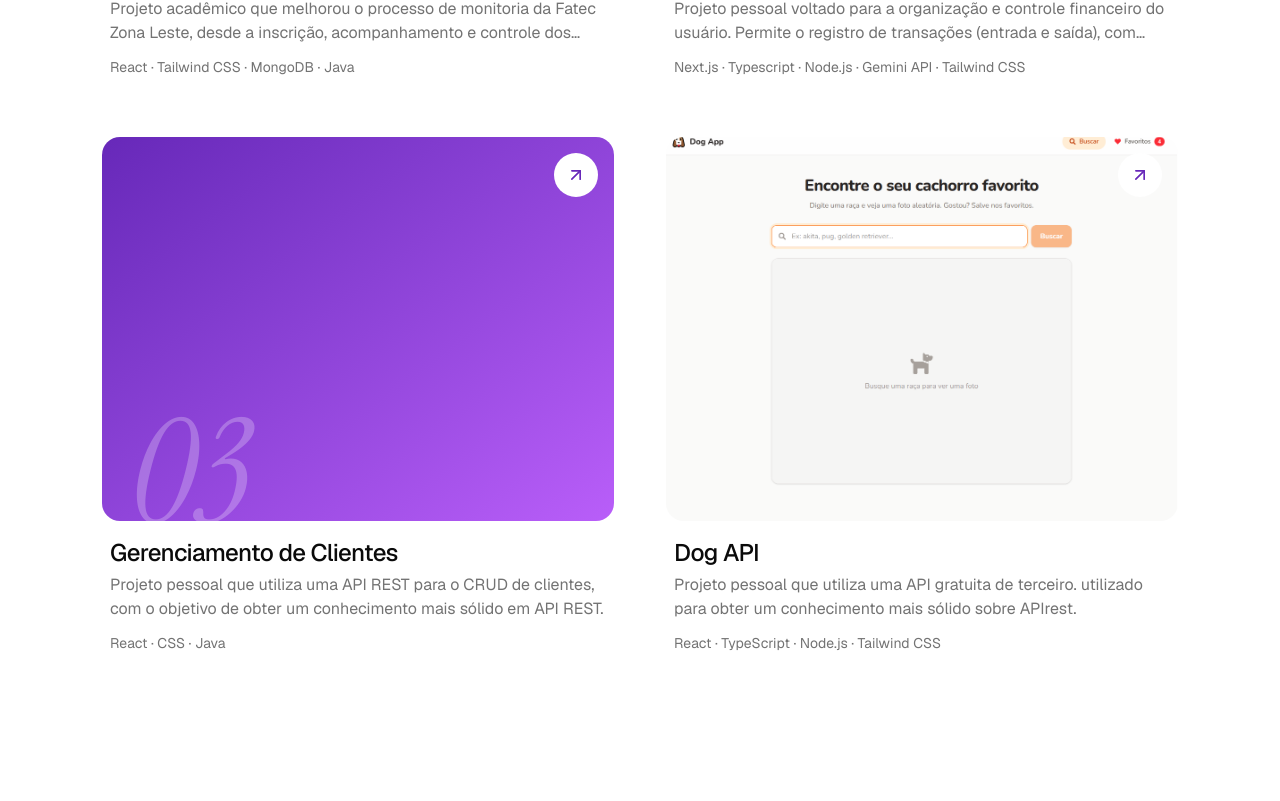
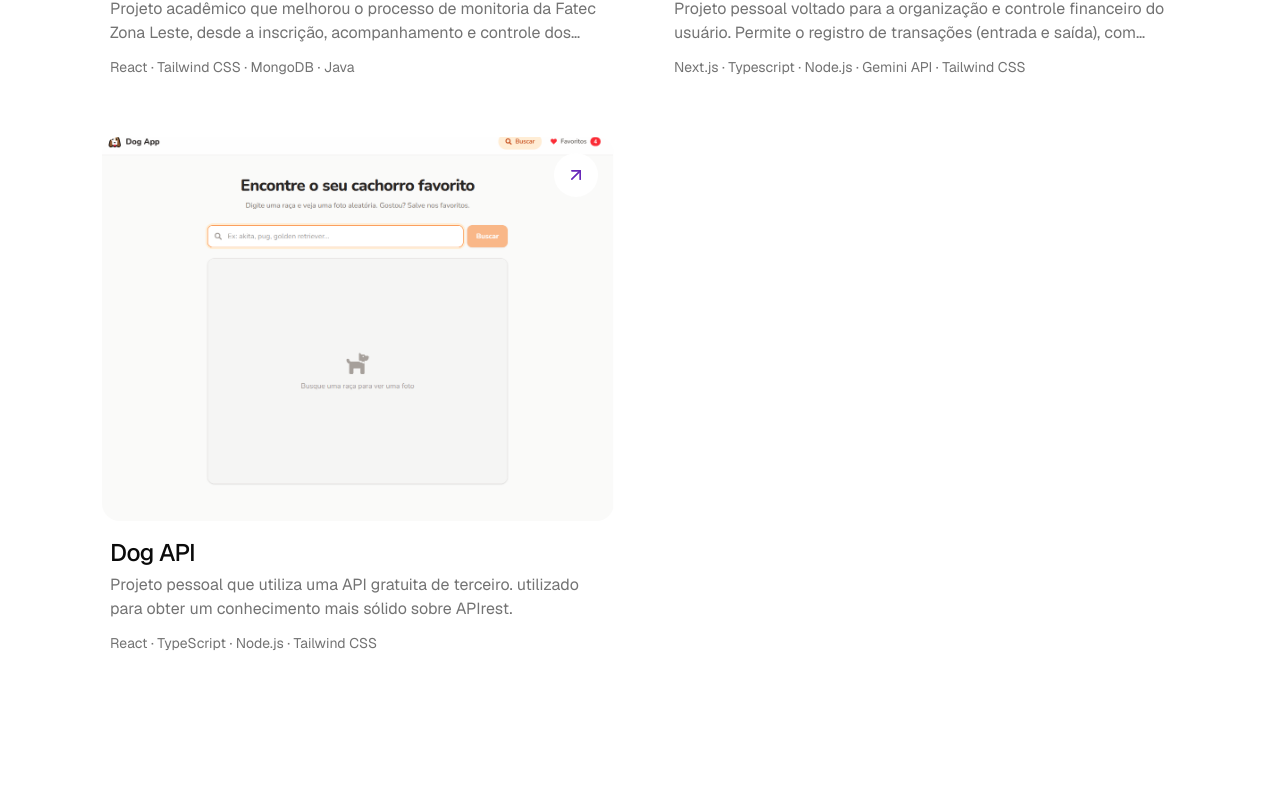
Before and after one commit to yuuki-cfeebm/portfolio-app, a Next.js app: page / in a window 1280 px wide. Shown: the part 1719-2520 px from the top of the page. Built offline with nearby package versions, Linux system fonts and the light colour scheme.

Commit message:
remove projeto da lista de projetos

```diff
--- a/src/data/portfolio.ts
+++ b/src/data/portfolio.ts
@@ -182,18 +182,18 @@ export const projects: Project[] = [
       },
     ],
   },
-  {
-    slug: "gerenciamento-de-clientes",
-    title: "Gerenciamento de Clientes",
-    stack: "Front-End",
-    description: "Projeto pessoal que utiliza uma API REST para o CRUD de clientes, com o objetivo de obter um conhecimento mais sólido em API REST.",
-    tags: ["React", "CSS", "Java"],
-    developed: ["Cadastro, listagem, edição e exclusão de clientes (CRUD)"],
-    images: [],
-    repo: {
+  // {
+  //   slug: "gerenciamento-de-clientes",
+  //   title: "Gerenciamento de Clientes",
+  //   stack: "Front-End",
+  //   description: "Projeto pessoal que utiliza uma API REST para o CRUD de clientes, com o objetivo de obter um conhecimento mais sólido em API REST.",
+  //   tags: ["React", "CSS", "Java"],
+  //   developed: ["Cadastro, listagem, edição e exclusão de clientes (CRUD)"],
+  //   images: [],
+  //   repo: {
 
-    },
-  },
+  //   },
+  // },
   {
     slug: "dog-api",
     title: "Dog API",
```
